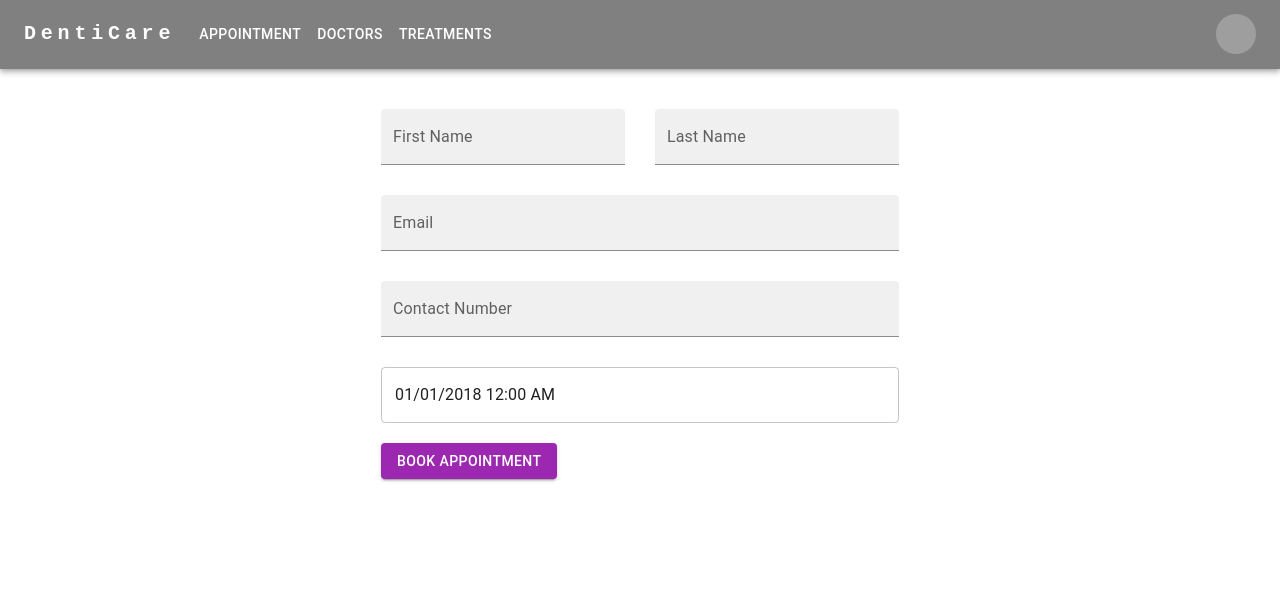
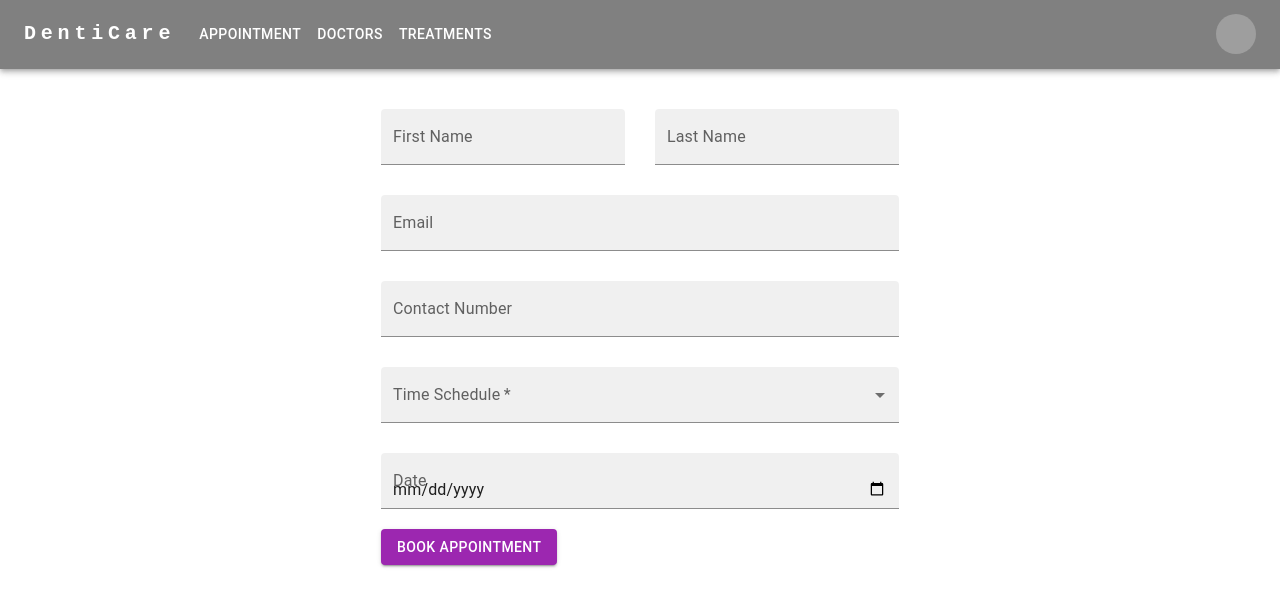
Before and after one commit to Asna-cp/DentiCare-Client, a React (Create React App) app: page /appoinment in a window 1280 px wide. Shown: the top 606 px of the page. Built offline with nearby package versions, Linux system fonts and the light colour scheme; grey boxes are pictures that could not be loaded.

Commit message:
appointment date

```diff
--- a/package.json
+++ b/package.json
@@ -17,7 +17,9 @@
     "antd": "^5.1.5",
     "axios": "^1.2.5",
     "bootstrap": "^5.2.3",
+    "date-fns": "^2.29.3",
     "formik": "^2.2.9",
+    "moment": "^2.29.4",
     "node": "^18.13.0",
     "react": "^18.2.0",
     "react-bootstrap": "^2.7.1",
--- a/src/pages/Booking/booking.jsx
+++ b/src/pages/Booking/booking.jsx
@@ -1,44 +1,50 @@
 import * as React from "react";
-import { Box, Button, TextField } from "@mui/material";
+import {
+  Box,
+  Button,
+  FormControl,
+  InputLabel,
+  MenuItem,
+  Select,
+  TextField,
+} from "@mui/material";
 import { Formik } from "formik";
 import * as yup from "yup";
 import useMediaQuery from "@mui/material/useMediaQuery";
 import Navbar from "../navbar";
-import { AdapterDayjs } from "@mui/x-date-pickers/AdapterDayjs";
-import { LocalizationProvider } from "@mui/x-date-pickers/LocalizationProvider";
-import { DateTimePicker } from "@mui/x-date-pickers/DateTimePicker";
-import Stack from "@mui/material/Stack";
-import dayjs from "dayjs";
+import axios from "axios";
 
-const phoneRegExp =
-  /^((\+[1-9]{1,4}[ -]?)|(\([0-9]{2,3}\)[ -]?)|([0-9]{2,4})[ -]?)*?[0-9]{3,4}[ -]?[0-9]{3,4}$/;
+// const phoneRegExp =
+//   /^((\+[1-9]{1,4}[ -]?)|(\([0-9]{2,3}\)[ -]?)|([0-9]{2,4})[ -]?)*?[0-9]{3,4}[ -]?[0-9]{3,4}$/;
 
-const checkoutSchema = yup.object().shape({
-  firstName: yup.string().required("required"),
-  lastName: yup.string().required("required"),
+const AppointmentSchema = yup.object().shape({
+  name: yup.string().required("required"),
+  // lastName: yup.string().required("required"),
   email: yup.string().email("invalid email").required("required"),
-  contact: yup
-    .string()
-    .matches(phoneRegExp, "Phone number is not valid")
-    .required("required"),
-  address1: yup.string().required("required"),
-  address2: yup.string().required("required"),
+  // contact: yup
+  //   .string()
+  //   .matches(phoneRegExp, "Phone number is not valid")
+  //   .required("required"),
+  // address1: yup.string().required("required"),
+  // address2: yup.string().required("required"),
 });
-const initialValues = {
-  firstName: "",
-  lastName: "",
-  email: "",
-  contact: "",
-  address1: "",
-  address2: "",
-};
 
 const Booking = () => {
   const isNonMobile = useMediaQuery("(min-width:600px)");
 
-  const [value, setValue] = React.useState(dayjs("2018-01-01T00:00:00.000Z"));
+  const initialValues = {
+    name: "",
+    lastName: "",
+    email: "",
+    phoneNumber: "",
+    date: "",
+    time: "",
+  };
 
-  const handleFormSubmit = (values) => {};
+  const handleFormSubmit = (values) => {
+    console.log(values, "1234567890");
+    axios.post(`${process.env.REACT_APP_PORT}/addAppointment`, values);
+  };
 
   return (
     <Box>
@@ -53,7 +59,7 @@ const Booking = () => {
         <Formik
           onSubmit={handleFormSubmit}
           initialValues={initialValues}
-          validationSchema={checkoutSchema}
+          validationSchema={AppointmentSchema}
         >
           {({
             values,
@@ -79,10 +85,10 @@ const Booking = () => {
                   label="First Name"
                   onBlur={handleBlur}
                   onChange={handleChange}
-                  value={values.firstName}
-                  name="firstName"
-                  error={!!touched.firstName && !!errors.firstName}
-                  helperText={touched.firstName && errors.firstName}
+                  value={values.name}
+                  name="name"
+                  error={!!touched.name && !!errors.name}
+                  helperText={touched.name && errors.name}
                   sx={{ gridColumn: "span 2" }}
                 />
                 <TextField
@@ -118,30 +124,56 @@ const Booking = () => {
                   label="Contact Number"
                   onBlur={handleBlur}
                   onChange={handleChange}
-                  value={values.contact}
-                  name="contact"
-                  error={!!touched.contact && !!errors.contact}
-                  helperText={touched.contact && errors.contact}
+                  value={values.phoneNumber}
+                  name="phoneNumber"
+                  error={!!touched.phoneNumber && !!errors.phoneNumber}
+                  helperText={touched.phoneNumber && errors.phoneNumber}
                   sx={{ gridColumn: "span 4" }}
                 />
-
-                <LocalizationProvider dateAdapter={AdapterDayjs}>
-                  <Stack
-                    spacing={3}
-                    sx={{
-                      gridColumn: "span 4",
-                    }}
+                <FormControl
+                  required
+                  variant="filled"
+                  sx={{ gridColumn: "span 4" }}
+                >
+                  <InputLabel id="demo-simple-select-required-label">
+                    Time Schedule
+                  </InputLabel>
+                  <Select
+                    labelId="demo-simple-select-required-label"
+                    id="demo-simple-select-required"
+                    value={values?.time}
+                    label="Time Schedule"
+                    name="time"
+                    defaultValue=""
+                    onBlur={handleBlur}
+                    error={!!touched.time && !!errors.time}
+                    helperText={touched.time && errors.time}
+                    onChange={handleChange}
                   >
-                    <DateTimePicker
-                      label=""
-                      renderInput={(params) => <TextField {...params} />}
-                      value={value}
-                      onChange={(newValue) => {
-                        setValue(newValue);
-                      }}
-                    />
-                  </Stack>
-                </LocalizationProvider>
+                    <MenuItem value="09:30 AM - 12:30 PM">
+                      09:30 AM - 12:30 PM
+                    </MenuItem>
+                    <MenuItem value="12:30 AM - 03:30 PM">
+                      12:30 AM - 03:30 PM
+                    </MenuItem>
+                    <MenuItem value="03:30 AM - 7:30 PM">
+                      03:30 AM - 7:30 PM
+                    </MenuItem>
+                  </Select>
+                </FormControl>
+                <TextField
+                  fullWidth
+                  variant="filled"
+                  type="date"
+                  label="Date"
+                  onBlur={handleBlur}
+                  onChange={handleChange}
+                  value={values.date}
+                  name="date"
+                  error={!!touched.date && !!errors.date}
+                  helperText={touched.date && errors.date}
+                  sx={{ gridColumn: "span 4" }}
+                />
               </Box>
               <Box justifyContent="end" mt="20px">
                 <Button type="submit" color="secondary" variant="contained">
--- a/src/pages/Doctors/doctors.jsx
+++ b/src/pages/Doctors/doctors.jsx
@@ -23,14 +23,13 @@ const Doctors = () => {
     <div>
       <Navbar />
 
-      <div className="grid grid-cols-12">
+      <div className="grid grid-cols-12 p-12">
         {doctors?.map((doctor) => (
-          <div class="flex justify-center mt-4 ml-5 col-span-4">
-            <div class="rounded-lg shadow-lg bg-white max-w-sm">
+            <div class="rounded-lg shadow-lg bg-white m-3 col-span-4">
               <a href="#!">
-                <img class="rounded-t-lg" src="/Images/cardd.jpeg" alt="" />
+                <img class="rounded-t-lg w-full object-cover" src="/Images/cardd.jpeg" alt="" />
               </a>
-              <div class="p-6">
+              <div class="p-6 ">
                 <h5 class="text-gray-900 text-xl font-medium mb-2">
                   {doctor.doctorName}
                 </h5>
@@ -45,7 +44,6 @@ const Doctors = () => {
                 </p>
 
               </div>
-            </div>
           </div>
         ))}
       </div>
--- a/src/pages/Treatments/treatments.jsx
+++ b/src/pages/Treatments/treatments.jsx
@@ -24,13 +24,13 @@ const Treatments = () => {
       <div className="grid grid-cols-12">
         {treatments?.map((treatment) => (
           <div class=" justify-center mt-4 ml-5 col-span-6 ">
-            <div class="flex flex-col md:flex-row md:max-w-xl rounded-lg bg-white shadow-lg">
+            <div class="flex flex-col md:flex-row md:max-w-xl rounded-lg bg-white shadow-lg h-72">
               <img
                 class=" w-full h-96 md:h-auto object-cover md:w-48 rounded-t-lg md:rounded-none md:rounded-l-lg"
                 src="/Images/pediatric.jpg"
                 alt=""
               />
-              <div class="p-6 flex flex-col justify-start">
+              <div class="p-6 flex flex-col justify-start overflow-y-auto">
                 <h5 class="text-gray-900 text-xl font-medium mb-2">
                 {treatment.treatmentname}
                 </h5>
```
Also changed, not shown: 1 other file (tests, documents, lock files or other folders).
